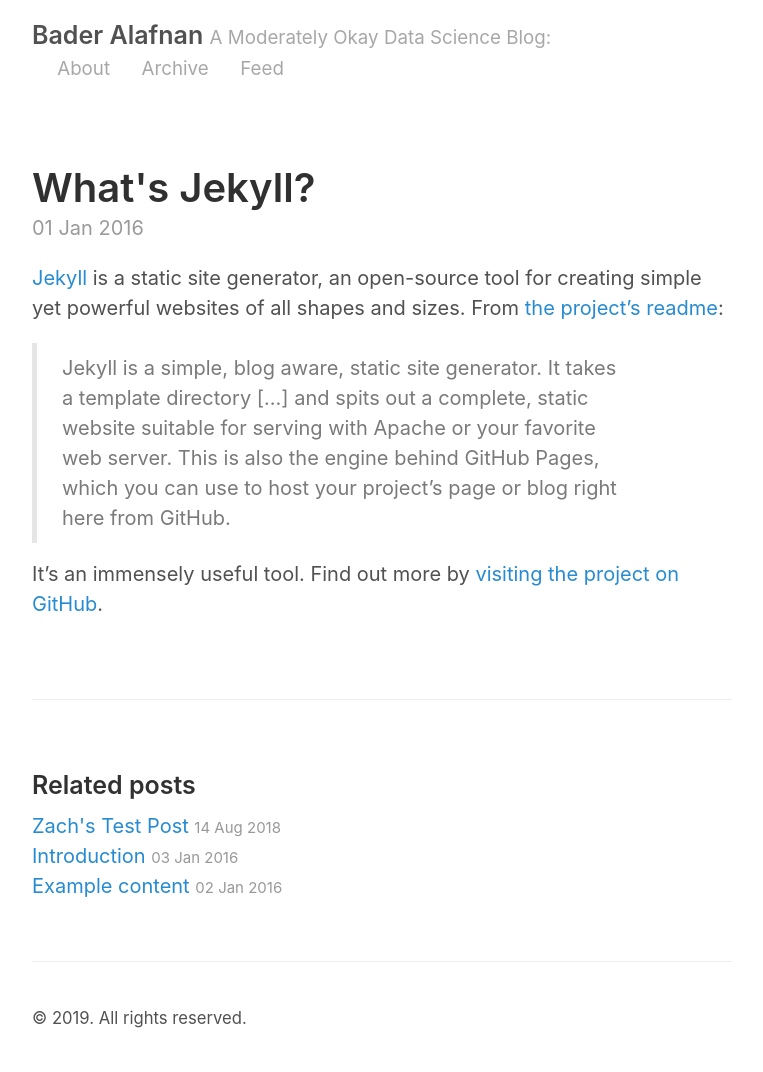
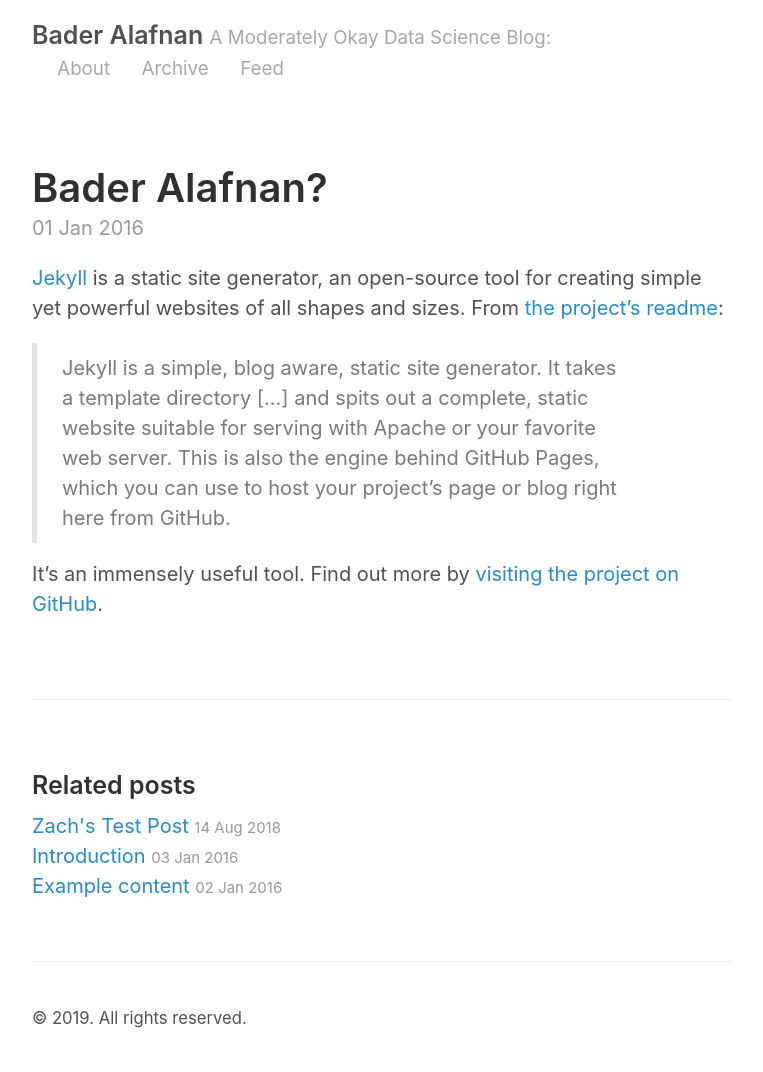
Before and after one commit to alafnan/alafnan.github.io, a Jekyll site: the page built from _posts/2016-01-01-whats-jekyll.md, in a window 1280 px wide. Shown: the whole page, without its empty margins (258-1021 px from the left). Built offline with Jekyll 4.4.1, drawn with Linux system fonts in a browser that asks for light colours.

Commit message:
Update 2016-01-01-whats-jekyll.md

```diff
--- a/_posts/2016-01-01-whats-jekyll.md
+++ b/_posts/2016-01-01-whats-jekyll.md
@@ -1,6 +1,6 @@
 ---
 layout: post
-title: What's Jekyll?
+title: Bader Alafnan?
 ---
 
 [Jekyll](http://jekyllrb.com) is a static site generator, an open-source tool for creating simple yet powerful websites of all shapes and sizes. From [the project's readme](https://github.com/jekyll/jekyll/blob/master/README.markdown):
```
